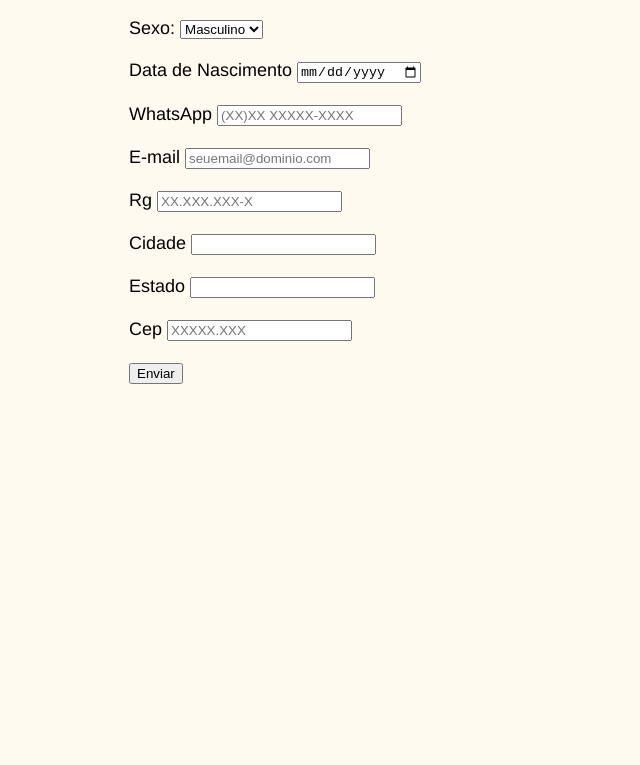
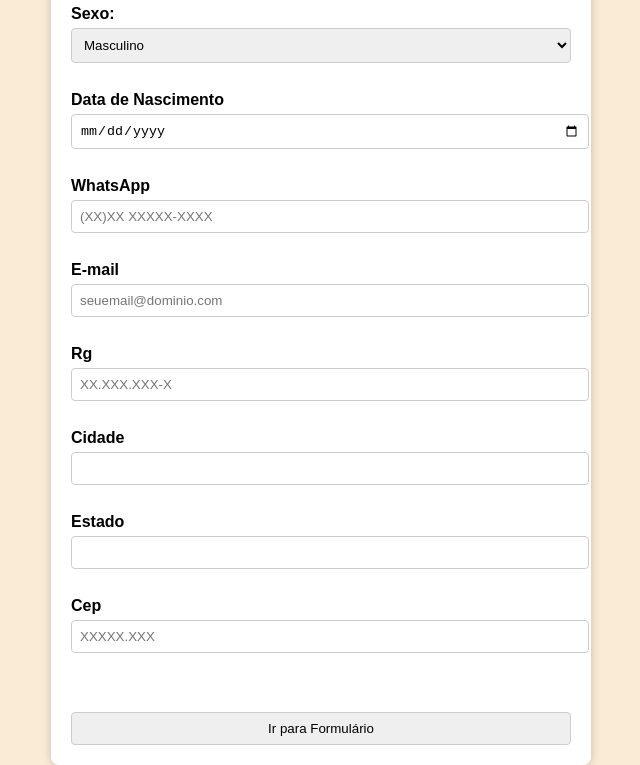
Before and after one commit to ThamySilva-08/Formul-rio, a plain HTML site: page index.html in a window 1280 px wide. Shown: the part 115-880 px from the top of the page, without its empty margins (319-959 px from the left). Before the commit the page ends 800 px from the top, so only its background shows below. Drawn offline with Linux system fonts and the light colour scheme.

Commit message:
Add files via upload

```diff
--- a/index.html
+++ b/index.html
@@ -8,7 +8,7 @@
 
 </head>
 <body>
-   <div class="principal">
+   <div class="container">
     <h1>Cadastro</h1>
     <form action="pesquisa.html" method="post">
 
@@ -62,8 +62,9 @@
             <input type="text" id="cep" name="cep" required placeholder="XXXXX.XXX">
 
             <br><br>
+            <br><br>
 
-           <input type="submit" value="Enviar">
+           <input type="submit" value="Ir para Formulário">
 
    </form>
    </div>
--- a/style.css
+++ b/style.css
@@ -1,7 +1,46 @@
-       body{
-         background-color: floralwhite;
-         margin-left: 35%;
-         font-family:'Franklin Gothic Medium', 'Arial Narrow', Arial, sans-serif;
-         font-size: large;
+body{
+    font-family: Arial, sans-serif;
+    background-color:antiquewhite ;
+    display: flex;
+    justify-content: center;
+    align-items: center;
+    height: 100vh;
+  }
 
-       }
+.container{
+    background-color: white;
+    padding: 20px;
+    border-radius: 8px;
+    box-shadow: 0px 0px 10px rgba(0, 0, 0, 0.2);
+    width: 500px;
+}
+
+label{
+    font-weight: bold;
+    display: block;
+    margin-top: 10px;
+
+}
+
+input, select{
+    width: 100%;
+    padding: 8px;
+    margin-top: 5px;
+    border: 1px solid #ccc;
+    border-radius: 4px;
+}
+
+button{
+    background-color: 007BFF;
+    color: white;
+    padding: 10px;
+    border: none;
+    border-radius: 4px;
+    width: 100%;
+    margin-top: 15px;
+    cursor: pointer;
+}
+
+button:hover {
+    background-color: 0056b3;
+}
```
Also changed, not shown: obrigado.html (+2 -3 lines), pesquisa.html (+8 -3 lines).
